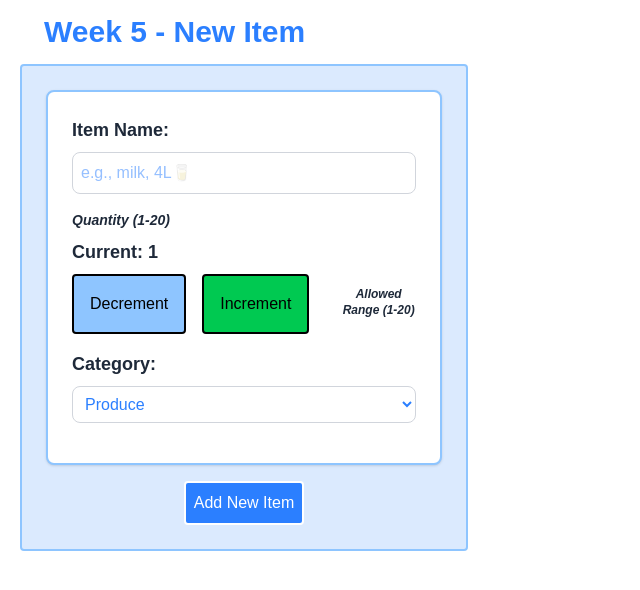
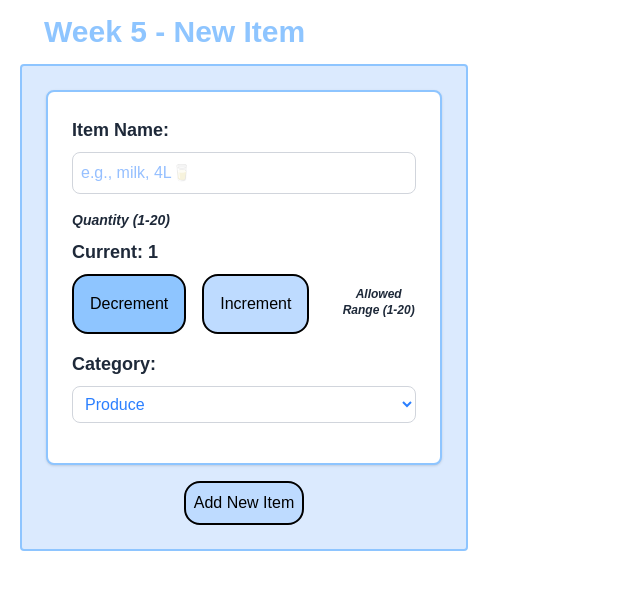
Before and after one commit to Temsters/cprg306-assignments, a Next.js app: page /week-5 in a window 1280 px wide. Shown: the top 590 px of the page, without its empty margins (0-640 px from the left). Built offline with nearby package versions, Linux system fonts and the light colour scheme.

Commit message:
final tailwind dark and light mode styling

```diff
--- a/app/components/SimpleFormSubmission.js
+++ b/app/components/SimpleFormSubmission.js
@@ -70,16 +70,16 @@ export default function SimpleFormSubmission({ onDataSend}) {
       <button
         onClick={decrement}
         disabled={quantity === minQuantity}
-        className="bg-blue-500 text-black white rounded p-4 border-2 border-black  dark:border-blue-500  disabled:bg-blue-300 disabled:cursor-not-allowed transform hover:scale-105 transition duration-200 ease-in-out"
-        >
-          Decrement
-        </button>
+        className="bg-blue-200 text-black white rounded-2xl p-4 border-2 border-black  disabled:bg-blue-300 disabled:cursor-not-allowed transform hover:scale-105 transition duration-200 ease-in-out"
+      >
+        Decrement
+      </button>
       {/* Increment button (+)
       //Calls increment function on click and disabled if quantity is 20 */}
       <button
         onClick={increment}
         disabled={quantity === maxQuantity}
-        className="bg-green-500 text-black white rounded p-4 border-2 border-black  dark:border-blue-500  disabled:bg-green-300 disabled:cursor-not-allowed transform hover:scale-105 transition duration-200 ease-in-out"
+        className="bg-blue-200 dark:bg-blue-500 text-black white rounded-2xl p-4 border-2 border-black   disabled:bg-green-300 disabled:cursor-not-allowed transform hover:scale-105 transition duration-200 ease-in-out"
       >
         Increment
       </button>
--- a/app/week-5/new-item.js
+++ b/app/week-5/new-item.js
@@ -12,15 +12,13 @@ export default function NewItem() {
     setFormData(data);
   }
 
-
   return (
-
-  <div className=" max-w-md bg-blue-100  dark:bg-gray-900 dark:border-blue-500 rounded-b lg:rounded ml-5 p-6 pt-6 border-2 border-blue-300">
+  <div className=" max-w-md bg-blue-100 dark:bg-gray-900 dark:border-blue-500 rounded-2xl lg:rounded ml-5 p-6 pt-6 border-2 border-blue-300">
       {/* Form component */}
       <SimpleFormSubmission onDataSend={handleData} />
       {/* Submit button */}
       <div className="flex justify-center">
-        <button type="submit" className="bg-blue-500 text-white rounded p-2 border-2 border-white dark:border-gray-700 transform hover:scale-105 transition duration-200 ease-in-out"> Add New Item </button>
+        <button type="submit" className="bg-blue-200  dark:bg-blue-500  text-black dark:text-black rounded-2xl p-2 border-2 border-black transform hover:scale-105 transition duration-200 ease-in-out"> Add New Item </button>
       </div>
   </div>
 
--- a/app/week-5/page.js
+++ b/app/week-5/page.js
@@ -4,7 +4,7 @@ import NewItem from "./new-item";
 export default function Page() {
   return (
     <main className="space-y-3 space-x-0 text-blue-500">
-      <h1 className="max-w-screen my-0.5 text-3xl font-bold text-blue-500 pl-11 rounded-b p-3">Week 5 - New Item</h1>
+      <h1 className="max-w-screen my-0.5 text-3xl font-bold dark:text-blue-500  text-blue-300 border-blue-500 dark:border-blue-500 text-shadow-neutral-900 pl-11 rounded-b p-3" >Week 5 - New Item</h1>
       <NewItem />
     </main>
   );
```
